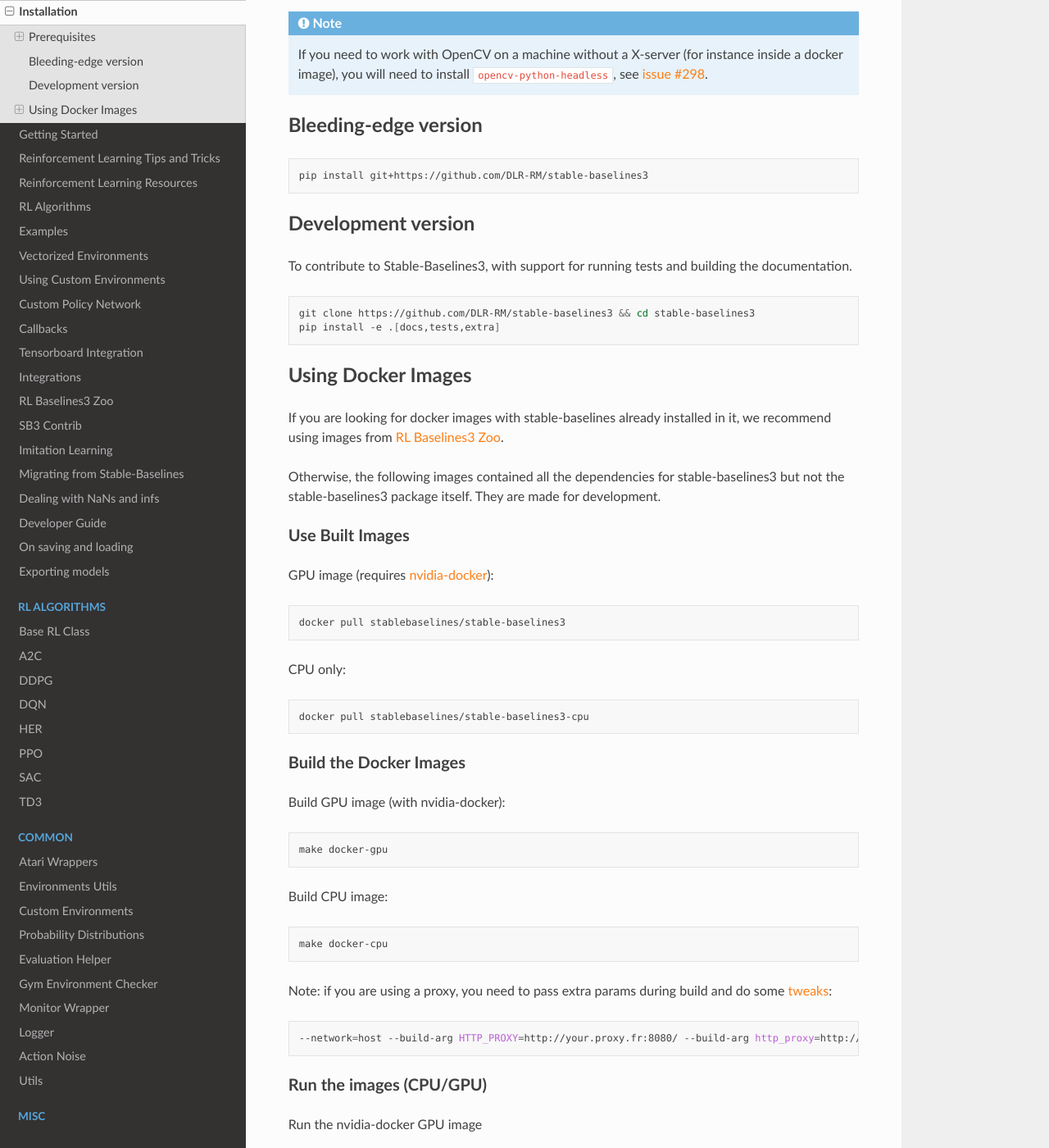
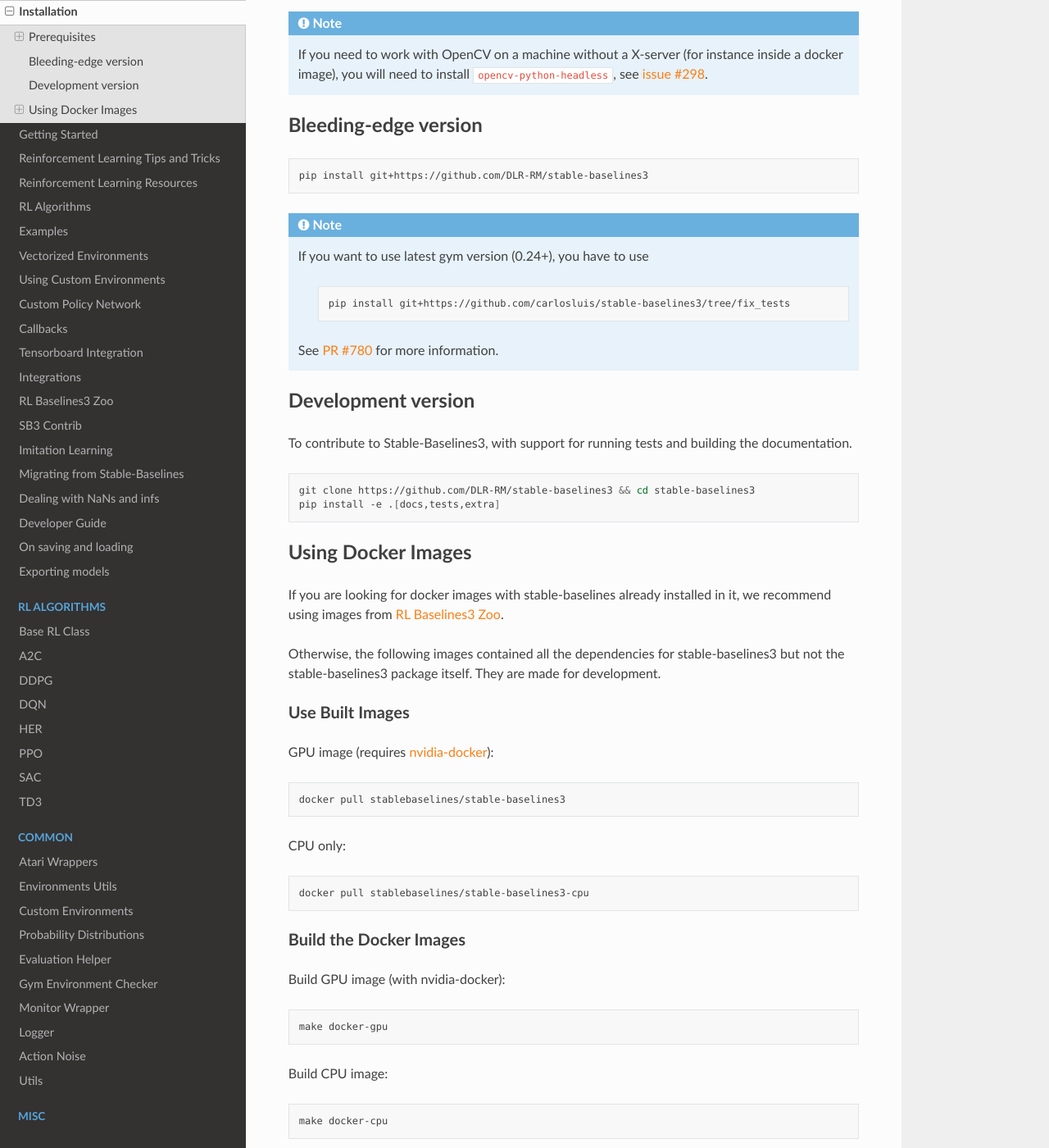
Before and after one commit to DLR-RM/stable-baselines3, a Sphinx documentation site: the page built from docs/guide/install.rst, in a window 1280 px wide and 1400 px high, scrolled down 966 px. Shown: the whole window at 82% size. Built offline with Sphinx 7.4.7 and the Read the Docs theme 2.0.0, drawn with Linux system fonts in a browser that asks for light colours.

```diff
--- a/docs/conda_env.yml
+++ b/docs/conda_env.yml
@@ -18,3 +18,4 @@ dependencies:
     - sphinx>=4.2
     # See https://github.com/readthedocs/sphinx_rtd_theme/issues/1115
     - sphinx_rtd_theme>=1.0
+    - sphinx_copybutton
--- a/docs/conf.py
+++ b/docs/conf.py
@@ -23,6 +23,14 @@ try:
     enable_spell_check = True
 except ImportError:
     enable_spell_check = False
+
+# Try to enable copy button
+try:
+    import sphinx_copybutton  # noqa: F401
+
+    enable_copy_button = True
+except ImportError:
+    enable_copy_button = False
 
 # source code directory, relative to this file, for sphinx-autobuild
 sys.path.insert(0, os.path.abspath(".."))
@@ -82,6 +90,9 @@ extensions = [
 
 if enable_spell_check:
     extensions.append("sphinxcontrib.spelling")
+
+if enable_copy_button:
+    extensions.append("sphinx_copybutton")
 
 # Add any paths that contain templates here, relative to this directory.
 templates_path = ["_templates"]
--- a/docs/guide/install.rst
+++ b/docs/guide/install.rst
@@ -52,6 +52,17 @@ Bleeding-edge version
 .. code-block:: bash
 
 	pip install git+https://github.com/DLR-RM/stable-baselines3
+
+
+.. note::
+
+  If you want to use latest gym version (0.24+), you have to use
+
+	.. code-block:: bash
+
+		pip install git+https://github.com/carlosluis/stable-baselines3/tree/fix_tests
+
+  See `PR #780 <https://github.com/DLR-RM/stable-baselines3/pull/780>`_ for more information.
 
 
 Development version
--- a/docs/misc/changelog.rst
+++ b/docs/misc/changelog.rst
@@ -4,8 +4,10 @@ Changelog
 ==========
 
 
-Release 1.5.1a9 (WIP)
+Release 1.6.0 (2022-07-11)
 ---------------------------
+
+**Recurrent PPO (PPO LSTM), better defaults for learning from pixels with SAC/TD3**
 
 Breaking Changes:
 ^^^^^^^^^^^^^^^^^
@@ -51,6 +53,8 @@ Documentation:
 - Added remark about breaking Markov assumption and timeout handling
 - Added doc about MLFlow integration via custom logger (@git-thor)
 - Updated Huggingface integration doc
+- Added copy button for code snippets
+- Added doc about EnvPool and Isaac Gym support
 
 
 Release 1.5.0 (2022-03-25)
--- a/setup.py
+++ b/setup.py
@@ -111,6 +111,8 @@ setup(
             "sphinxcontrib.spelling",
             # Type hints support
             "sphinx-autodoc-typehints",
+            # Copy button for code snippets
+            "sphinx_copybutton",
         ],
         "extra": [
             # For render
--- a/stable_baselines3/version.txt
+++ b/stable_baselines3/version.txt
@@ -1 +1 @@
-1.5.1a9
+1.6.0
```
Also changed, not shown: docs/guide/examples.rst (+10 -0 lines).
